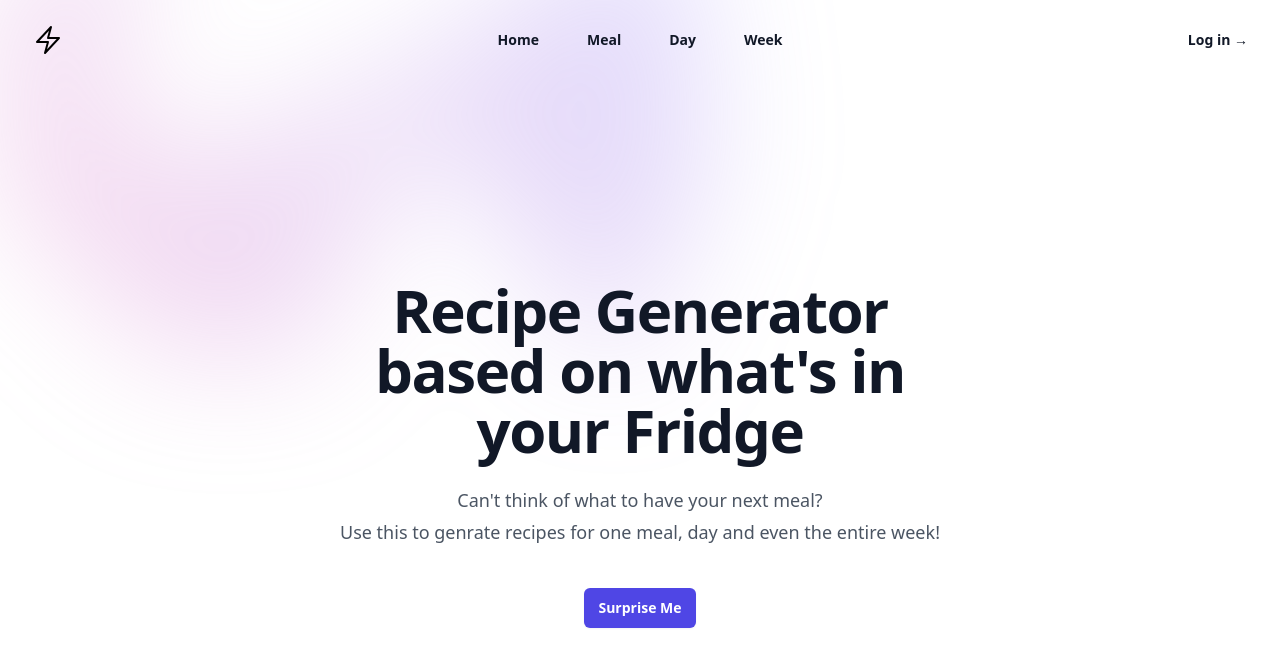
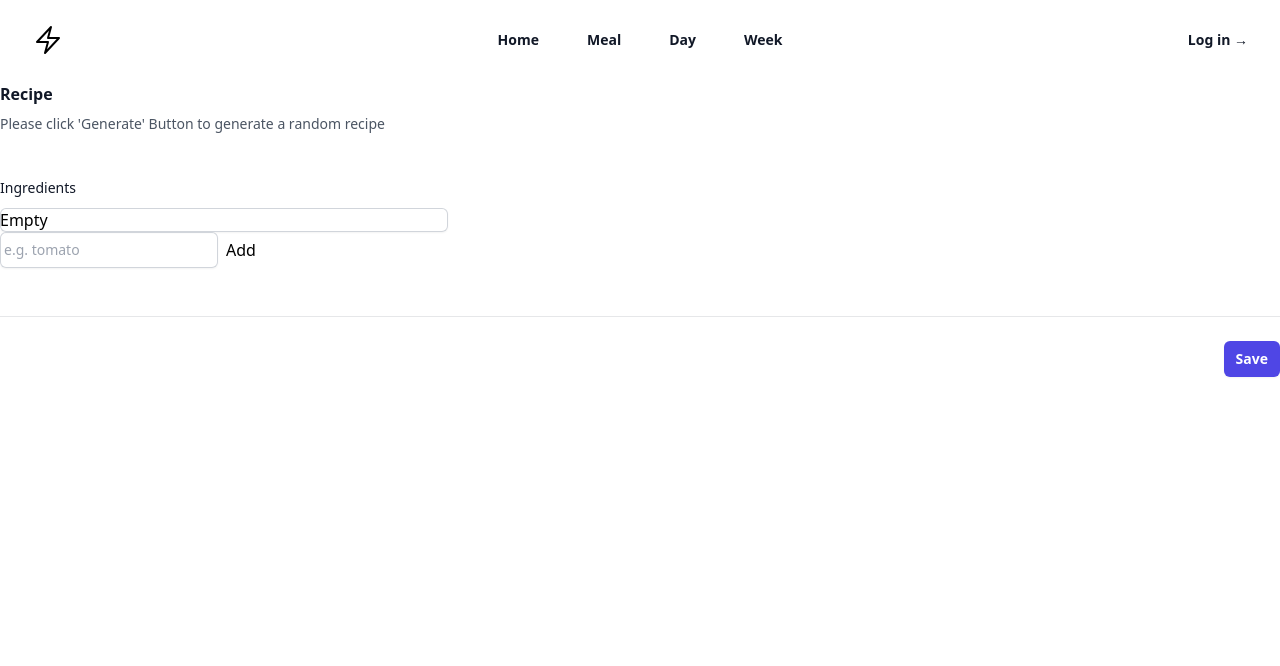
Before and after one commit to donnyha/random-recipe-generator, a Vue app: page /meal in a window 1280 px wide. Shown: the top 666 px of the page. Built offline with nearby package versions, Linux system fonts and the light colour scheme.

Commit message:
scaffold form

```diff
--- a/package.json
+++ b/package.json
@@ -14,6 +14,8 @@
   },
   "dependencies": {
     "@heroicons/vue": "^2.0.18",
+    "@tailwindcss/forms": "^0.5.3",
+    "axios": "^1.4.0",
     "pinia": "^2.0.36",
     "vue": "^3.3.2",
     "vue-router": "^4.2.0"
--- a/src/App.vue
+++ b/src/App.vue
@@ -4,8 +4,8 @@
 </script>
 
 <template>
-  <div class="bg-white">
-    <header class="absolute inset-x-0 top-0 z-50">
+  <div class="bg-white flex flex-col">
+    <header class="inset-x-0 top-0 z-50">
       <NavBar />
     </header>
 
--- a/src/views/MealView.vue
+++ b/src/views/MealView.vue
@@ -1,22 +1,36 @@
 <script setup lang="ts">
-  import { RouterLink } from 'vue-router'
 </script>
 
 <template>
-  <main>
-    <div class="relative isolate px-6 pt-14 lg:px-8">
-      <div class="absolute inset-x-0 -top-40 -z-10 transform-gpu overflow-hidden blur-3xl sm:-top-80" aria-hidden="true">
-        <div class="relative left-[calc(50%-11rem)] aspect-[1155/678] w-[36.125rem] -translate-x-1/2 rotate-[30deg] bg-gradient-to-tr from-[#ff80b5] to-[#9089fc] opacity-30 sm:left-[calc(50%-30rem)] sm:w-[72.1875rem]" style="clip-path: polygon(74.1% 44.1%, 100% 61.6%, 97.5% 26.9%, 85.5% 0.1%, 80.7% 2%, 72.5% 32.5%, 60.2% 62.4%, 52.4% 68.1%, 47.5% 58.3%, 45.2% 34.5%, 27.5% 76.7%, 0.1% 64.9%, 17.9% 100%, 27.6% 76.8%, 76.1% 97.7%, 74.1% 44.1%)" />
-      </div>
-      <div class="mx-auto max-w-2xl py-32 sm:py-48 lg:py-56">
-        <div class="text-center">
-          <h1 class="text-4xl font-bold tracking-tight text-gray-900 sm:text-6xl">Recipe Generator based on what's in your Fridge</h1>
-          <p class="mt-6 text-lg leading-8 text-gray-600">Can't think of what to have your next meal?<br> Use this to genrate recipes for one meal, day and even the entire week!</p>
-          <div class="mt-10 flex items-center justify-center gap-x-6">
-            <RouterLink to="/meal" class="rounded-md bg-indigo-600 px-3.5 py-2.5 text-sm font-semibold text-white shadow-sm hover:bg-indigo-500 focus-visible:outline focus-visible:outline-2 focus-visible:outline-offset-2 focus-visible:outline-indigo-600">Surprise Me</RouterLink>
+  <form>
+    <div class="space-y-12">
+      <div class="border-b border-gray-900/10 pb-12">
+        <h2 class="text-base font-semibold leading-7 text-gray-900">Recipe</h2>
+        <p class="mt-1 text-sm leading-6 text-gray-600">Please click 'Generate' Button to generate a random recipe</p>
+
+        <div class="mt-10 grid grid-cols-1 gap-x-6 gap-y-8 sm:grid-cols-6">
+          <div class="sm:col-span-4">
+            <label for="user-ingredients" class="block text-sm font-medium leading-6 text-gray-900">Ingredients</label>
+            <div class="mt-2">
+              <div class="flex rounded-md shadow-sm ring-1 ring-inset ring-gray-300 focus-within:ring-2 focus-within:ring-inset focus-within:ring-indigo-600 sm:max-w-md">
+                Empty
+              </div>
+
+              <div class="flex flex-row">
+                <div class="flex rounded-md shadow-sm ring-1 ring-inset ring-gray-300 focus-within:ring-2 focus-within:ring-inset focus-within:ring-indigo-600 sm:max-w-md">
+                  <input type="text" name="ingredients" id="username" autocomplete="username" class="block flex-1 border-0 bg-transparent py-1.5 pl-1 text-gray-900 placeholder:text-gray-400 focus:ring-0 sm:text-sm sm:leading-6" placeholder="e.g. tomato" />
+                </div>
+                <button class="ml-2 btn">Add</button>
+              </div>
+
+            </div>
           </div>
         </div>
       </div>
     </div>
-  </main>
+
+    <div class="mt-6 flex items-center justify-end gap-x-6">
+      <button type="submit" class="rounded-md bg-indigo-600 px-3 py-2 text-sm font-semibold text-white shadow-sm hover:bg-indigo-500 focus-visible:outline focus-visible:outline-2 focus-visible:outline-offset-2 focus-visible:outline-indigo-600">Save</button>
+    </div>
+  </form>
 </template>
--- a/tailwind.config.js
+++ b/tailwind.config.js
@@ -1,4 +1,6 @@
 /** @type {import('tailwindcss').Config} */
+import forms from '@tailwindcss/forms';
+
 module.exports = {
   purge: ['./index.html', './src/**/*.{vue,js,ts,jsx,tsx}'],
   content: [
@@ -8,5 +10,7 @@
   theme: {
     extend: {},
   },
-  plugins: [],
+  plugins: [
+    forms
+  ],
 }
```
Also changed, not shown: 1 other file (tests, documents, lock files or other folders).
